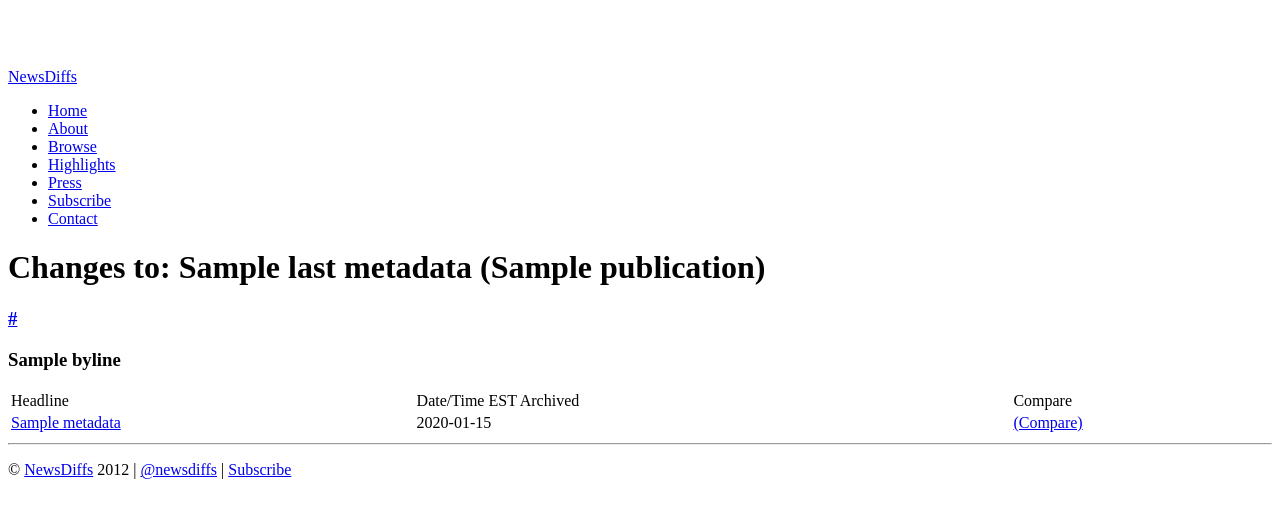
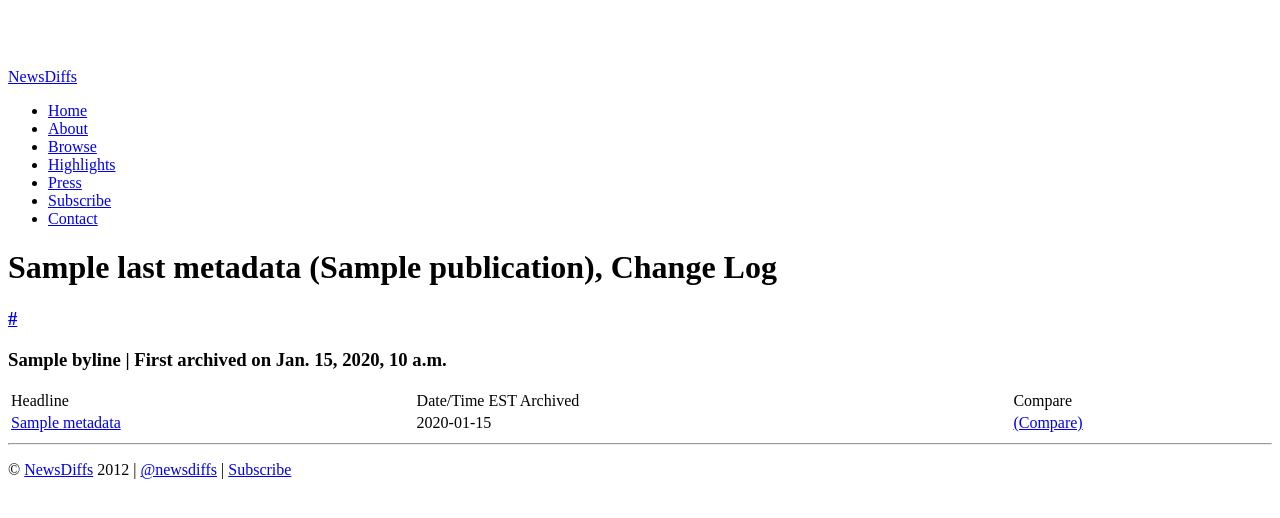
Before and after one commit to ecprice/newsdiffs, a Django app: template website/frontend/templates/article_history.html in a window 1280 px wide. Shown: the top 518 px of the page. Run offline with Django 3.2, Linux system fonts and the light colour scheme; the template is opened without the code that fills it: most values are stand-ins (such as "Sample title", 1, 10 or a date in 2020).

Commit message:
Article history view template modifications

```diff
--- a/website/frontend/templates/article_history.html
+++ b/website/frontend/templates/article_history.html
@@ -4,9 +4,9 @@
 
 {% block content %}
 
-<h1>Changes to: {{last_metadata.title}} ({{last_metadata.publication}})</h1>
+<h1>{{last_metadata.title}} ({{last_metadata.publication}}), Change Log</h1>
 <h3><a href="{{url}}">{{url}}</a></h3>
-<h3>{{last_metadata.byline}}</h3>
+<h3>{{last_metadata.byline}} | First archived on {{versions.0.2.date}}</h3>
 <p>
 <table class="table table-condensed"  style="width:100%">
      <thead><tr>
```
